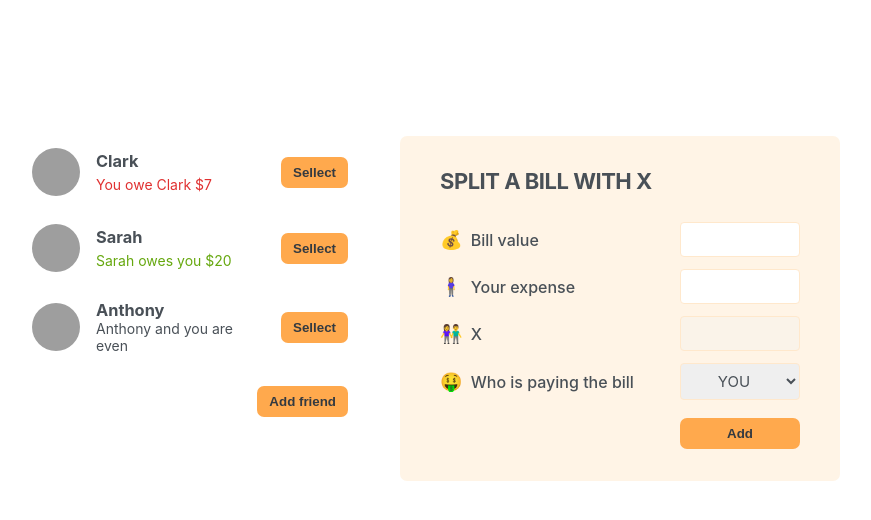
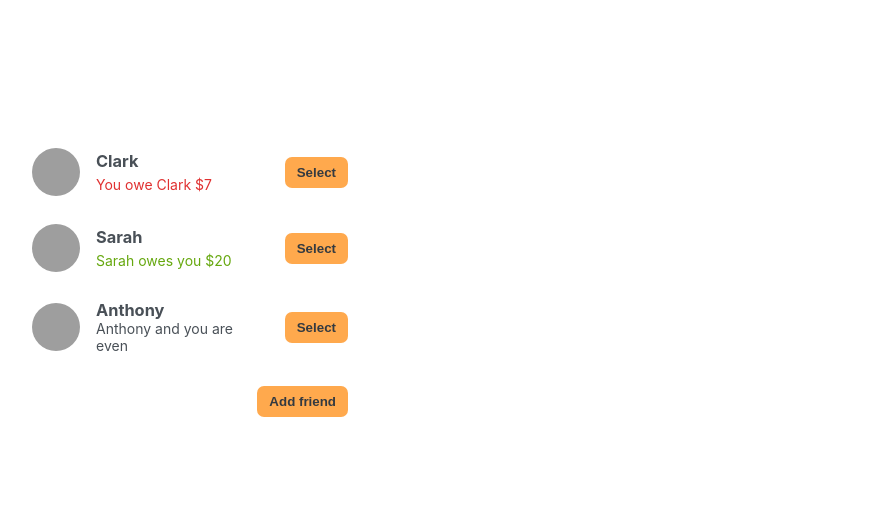
Before and after one commit to ikaera/eat_and_split, a React (Create React App) app: page / in a window 1280 px wide. Shown: the top 520 px of the page, without its empty margins (210-1081 px from the left). Built offline with nearby package versions, Linux system fonts and the light colour scheme; grey boxes are pictures that could not be loaded.

Commit message:
add selecting a friend functionality.

```diff
--- a/src/App.js
+++ b/src/App.js
@@ -32,6 +32,7 @@
 export default function App() {
   const [friends, setFriends] = useState(initialFriends);
   const [showAddFriend, setShowAddFriend] = useState(false);
+  const [selectedFriend, setSelectedFriend] = useState(null);
 
   function handleShowAddFriend() {
     setShowAddFriend((show) => !show);
@@ -41,33 +42,49 @@
     setShowAddFriend(false);
   }
 
+  function handleSelection(friend) {
+    // setSelectedFriend(friend);
+    setSelectedFriend((cur) => (cur?.id === friend.id ? null : friend)); // optional chaning '?' in cur?.id
+    setShowAddFriend(false);
+  }
   return (
     <div className="app">
       <div className="sidebar">
-        <FriendsList friends={friends} />
+        <FriendsList
+          friends={friends}
+          selectedFriend={selectedFriend}
+          onSelection={handleSelection}
+        />
         {showAddFriend && <FormAddFriend onAddFriend={handleAddFriend} />}
         <Button onClick={handleShowAddFriend}>
           {showAddFriend ? "Close" : "Add friend"}
         </Button>
       </div>
-      <FormSplitBill />
+      {selectedFriend && <FormSplitBill selectedFriend={selectedFriend} />}
     </div>
   );
 }
 
-function FriendsList({ friends }) {
+function FriendsList({ friends, onSelection, selectedFriend }) {
   // const friends = initialFriends;
   return (
     <ul>
       {friends.map((friend) => (
-        <Friend friend={friend} key={friend.id} />
+        <Friend
+          friend={friend}
+          key={friend.id}
+          selectedFriend={selectedFriend}
+          onSelection={onSelection}
+        />
       ))}
     </ul>
   );
 }
-function Friend({ friend }) {
+function Friend({ friend, onSelection, selectedFriend }) {
+  const isSelected = selectedFriend?.id === friend.id;
+  // const isSelected = true;
   return (
-    <li>
+    <li className={isSelected ? "selected" : ""}>
       <img src={friend.image} alt={friend.name} />
       <h3>{friend.name}</h3>
 
@@ -85,7 +102,9 @@
       )}
       {friend.balance === 0 && <p> {friend.name} and you are even </p>}
 
-      <Button> Sellect</Button>
+      <Button onClick={() => onSelection(friend)}>
+        {isSelected ? "Close" : "Select"}
+      </Button>
     </li>
   );
 }
@@ -129,10 +148,10 @@
   );
 }
 
-function FormSplitBill() {
+function FormSplitBill({ selectedFriend }) {
   return (
     <form className="form-split-bill">
-      <h2>Split a bill with X</h2>
+      <h2>Split a bill with {selectedFriend.name}</h2>
 
       <label>💰 Bill value </label>
       <input type="'text" />
@@ -140,13 +159,13 @@
       <label>🧍‍♀️ Your expense</label>
       <input type="text" />
 
-      <label>👫 X</label>
+      <label>👫 {selectedFriend.name}'s expense </label>
       <input type="text" disabled />
 
       <label> 🤑 Who is paying the bill</label>
       <select>
         <option value="user"> YOU</option>
-        <option value="friend">X</option>
+        <option value="friend">{selectedFriend.name}</option>
       </select>
       <Button> Add </Button>
     </form>
```
